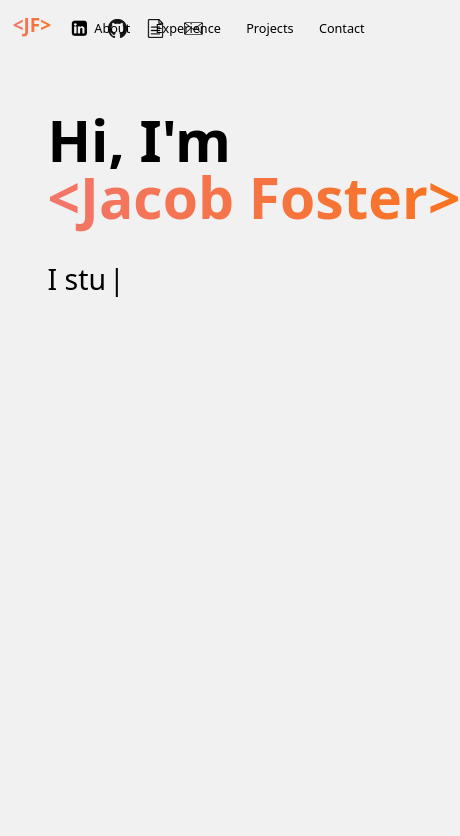
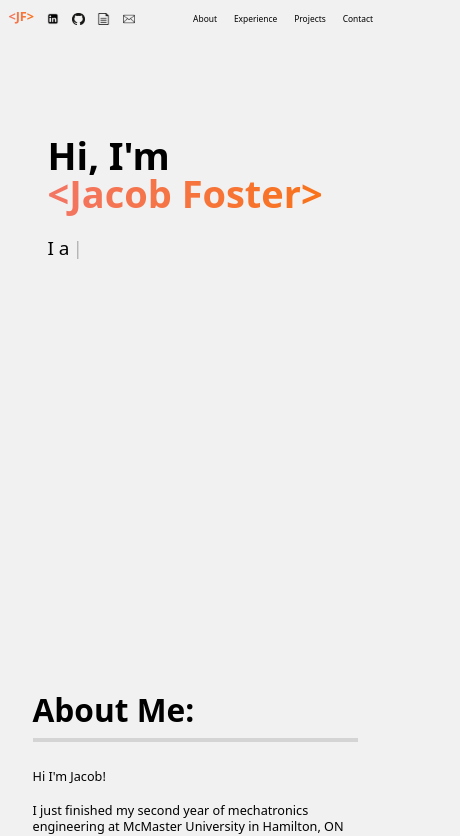
Before and after one commit to fostej26/fostej26.github.io, a React (Create React App) app: page / in a window 390 px wide. Shown: the top 836 px of the page, 460 px wide, since content can reach past the window. Built offline with nearby package versions, Linux system fonts and the light colour scheme.

Commit message:
font size mobile test

```diff
--- a/src/App.css
+++ b/src/App.css
@@ -38,7 +38,7 @@
 }
 
 html {
-  font-size: 1.5vh;
+  font-size: 1vh;
 }
 
 #mouse {
```
